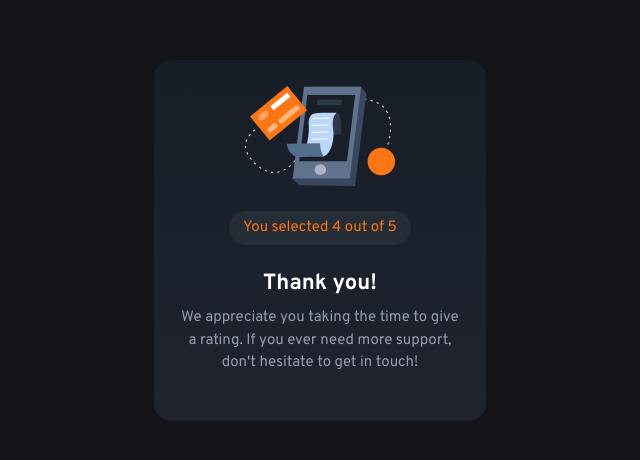
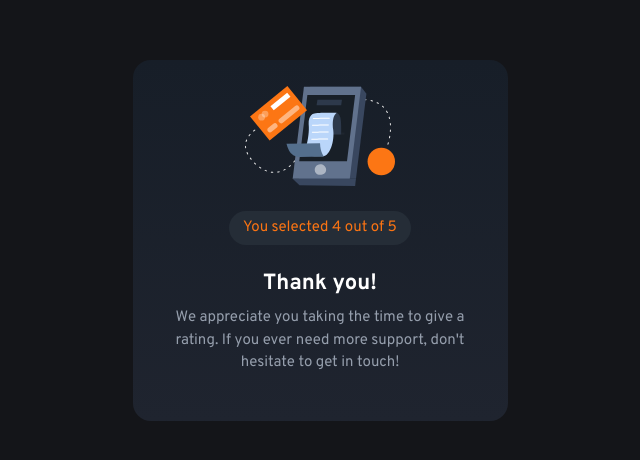
Before and after one commit to PaylemanC/frontendmentor--Angular, an Angular app: page /interactive-rating in a window 1280 px wide. Shown: the part 160-620 px from the top of the page, without its empty margins (320-960 px from the left). Built offline with nearby package versions, Linux system fonts and the light colour scheme.

Commit message:
Add max min width to card

```diff
--- a/src/app/newbie/interactive-rating/interactive-rating.component.scss
+++ b/src/app/newbie/interactive-rating/interactive-rating.component.scss
@@ -40,7 +40,9 @@ p {
   background: linear-gradient(0deg, $gradient-1 0%, $gradient-2 100%);
   border-radius: 18px;
   padding: 26px;
-  width: 332px; //max-width + margin
+  min-width: 332px;
+  max-width: 375px;
+  margin: 0 32px;
   .star-icon__container {
     background-color:$dark-blue;
     border-radius: 100%;
@@ -71,7 +73,7 @@ p {
   }
   .rating-form__option {
     color: $light-grey;
-    padding: 12px 16px;
+    padding: 13px 18px;
     border-radius: 100%;
     background-color:$dark-blue;
     border: none;
```
